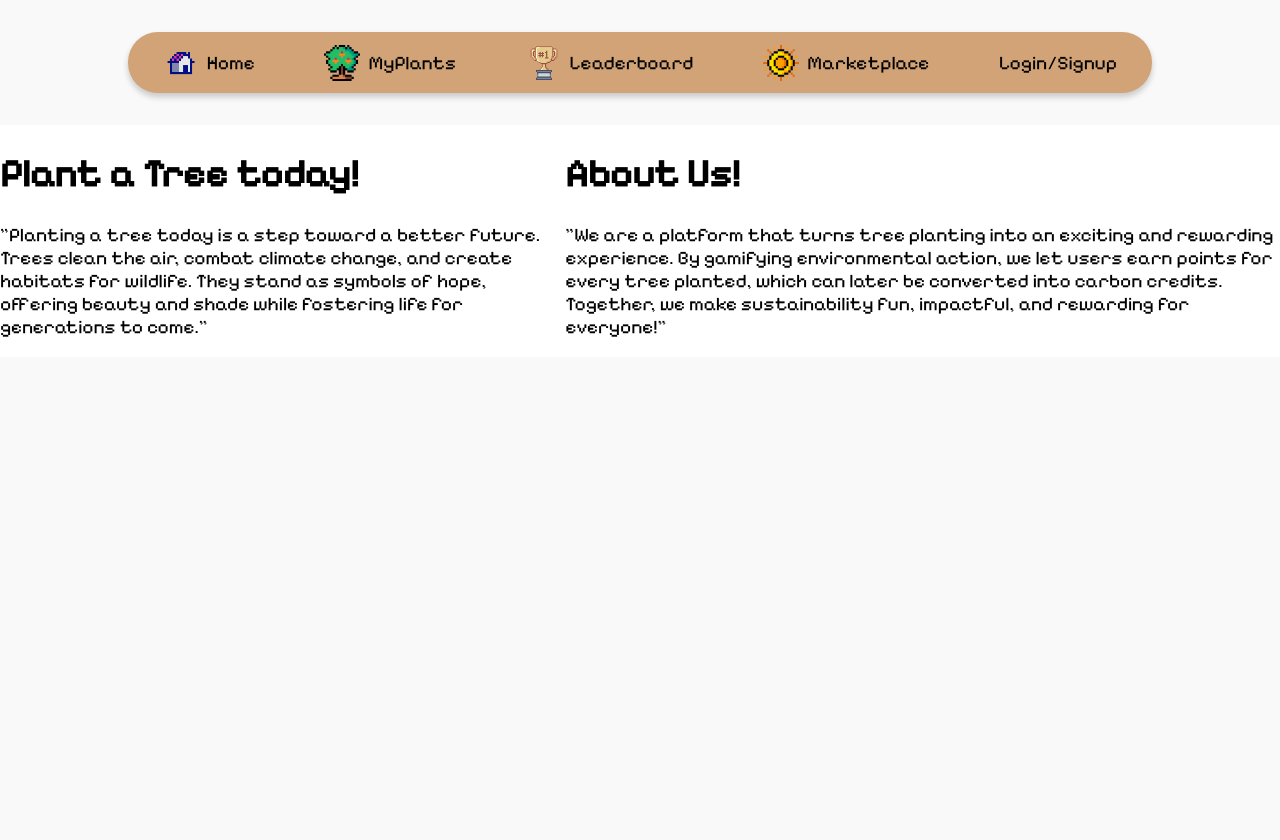
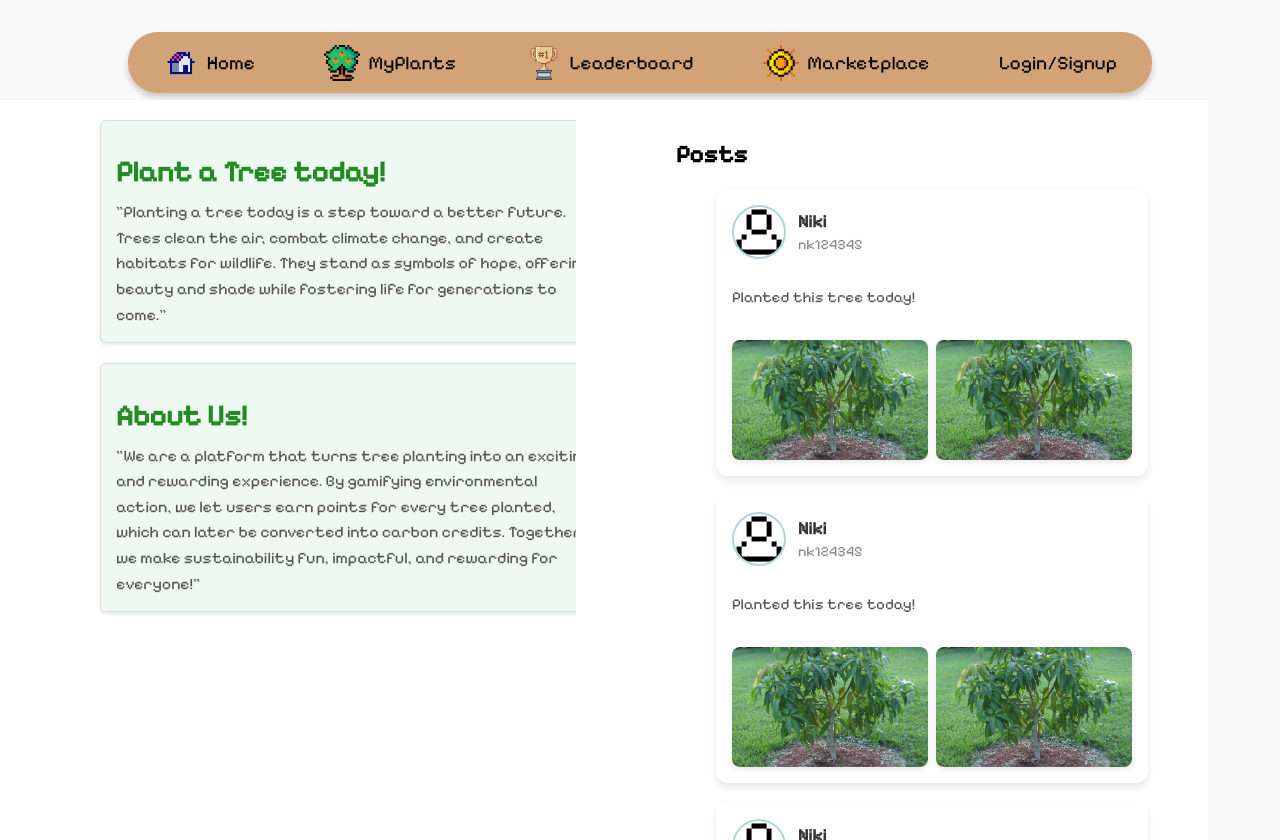
Before and after one commit to technicalclipper/carbon_credit_for_all, a React (Create React App) app in the folder frontend/app/: page /home in a window 1280 px wide. Before the commit the page ends 800 px from the top, so only its background shows below. Built offline with nearby package versions, Linux system fonts and the light colour scheme; no server answers.

Commit message:
temporary homepage added

```diff
--- a/frontend/app/src/App.js
+++ b/frontend/app/src/App.js
@@ -15,7 +15,6 @@ function App() {
       <Routes>
         <Route path="/signup" element={<Signup/>}/>
         <Route path="/signin" element={<Signin/>}/>
-        <Route path="/header" element={<Header/>}/>
         <Route path="/home" element={<Home />} />
       </Routes>
       </AuthProvider>
--- /dev/null
+++ b/frontend/app/src/components/homepost.js
@@ -0,0 +1,32 @@
+import React from 'react';
+import '../signin.css'
+
+function HomePost(props){
+    return(
+        <div className="card">
+        <div className="card-header">
+          <img
+            src="images/person.png"
+            alt="Profile Picture"
+            className="profile-pic"
+          />
+          <div className="user-info">
+            <h3>{props.username}</h3>
+            <p>{props.uid}</p>
+          </div>
+        </div>
+        <div className="card-content">
+          <p>
+            {props.desc}
+          </p>
+        </div>
+        <div className="card-images">
+          <img src="images/MangoTree.jpg" alt="Mango Tree 1" className="card-image" />
+          <img src="images/MangoTree.jpg" alt="Mango Tree 2" className="card-image" />
+        </div>
+      </div>
+
+    );
+}
+
+export default HomePost
--- a/frontend/app/src/pages/home.js
+++ b/frontend/app/src/pages/home.js
@@ -1,27 +1,57 @@
-import React,{useState} from 'react';
-import Header from '../components/header'
-import '../signin.css'
+import React, { useState } from "react";
+import Header from "../components/header";
+import HomePost from "../components/homepost";
+import "../signin.css";
 
-function Home(){
-    return(
+function Home() {
+  return (
     <div>
       <Header />
-        <div className="right-panel">
+      <div className="home-container">
+      <div className="home-left">
         <div className="content">
           <h1>Plant a Tree today!</h1>
           <p>
-                "Planting a tree today is a step toward a better future. Trees clean the air, combat climate change, and create habitats for wildlife. They stand as symbols of hope, offering beauty and shade while fostering life for generations to come."
+            "Planting a tree today is a step toward a better future. Trees clean
+            the air, combat climate change, and create habitats for wildlife.
+            They stand as symbols of hope, offering beauty and shade while
+            fostering life for generations to come."
           </p>
         </div>
         <div className="content">
           <h1>About Us!</h1>
-                <p>"We are a platform that turns tree planting into an exciting and rewarding experience. By gamifying environmental action, we let users earn points for every tree planted, which can later be converted into carbon credits. Together, we make sustainability fun, impactful, and rewarding for everyone!"</p>
+          <p>
+            "We are a platform that turns tree planting into an exciting and
+            rewarding experience. By gamifying environmental action, we let
+            users earn points for every tree planted, which can later be
+            converted into carbon credits. Together, we make sustainability fun,
+            impactful, and rewarding for everyone!"
+          </p>
+        </div>
+      </div>
+      <div className="home-right">
+        <h2>Posts</h2>
+        <div className="Post-container">
+        <HomePost
+          username="Niki"
+          uid="nk124345"
+          desc="Planted this tree today!"
+        />
+        <HomePost
+          username="Niki"
+          uid="nk124345"
+          desc="Planted this tree today!"
+        />
+        <HomePost
+          username="Niki"
+          uid="nk124345"
+          desc="Planted this tree today!"
+        />
         </div>
       </div>
       </div>
-
+    </div>
   );
-
 }
 
 export default Home;
--- a/frontend/app/src/signin.css
+++ b/frontend/app/src/signin.css
@@ -1,13 +1,10 @@
 body {
   margin: 0;
-    font-family: 'Pixelify-Sans',sans-serif;
+  font-family: "Pixelify-Sans", sans-serif;
   background-color: #f9f9f9;
-    font-family: 'Pixelify Sans', sans-serif;
+  font-family: "Pixelify Sans", sans-serif;
   padding: 0;
-
-
 }
-
 
 .container {
   display: flex;
@@ -30,17 +27,19 @@ body {
   margin-bottom: 1rem;
 }
 @keyframes example {
-    from {background-color: red;}
-    to {background-color: yellow;}
+  from {
+    background-color: red;
+  }
+  to {
+    background-color: yellow;
+  }
 }
 .left-panel .logo-text {
   font-size: 3rem;
   font-weight: 100;
 }
 
-
 .right-panel {
-
   font-size: larger;
   flex: 1;
 
@@ -62,7 +61,7 @@ body {
 .form h2 {
   margin-bottom: 1.5rem;
 
-    font-size: 2.0rem;
+  font-size: 2rem;
   text-align: center;
 }
 
@@ -84,7 +83,6 @@ body {
 }
 
 .submit-button {
-
   background: #000;
   color: white;
   border: none;
@@ -100,7 +98,6 @@ body {
 }
 
 .form p {
-
   margin-top: 1rem;
   font-size: 0.9rem;
   text-align: center;
@@ -148,3 +145,128 @@ body {
   transform: scale(1.3);
   transition: transform 0.2s ease-in-out;
 }
+
+.home-container{
+    display:flex;
+}
+.home-left {
+    flex:1;
+  width: 40%; /* Occupies the left side */
+  padding: 20px;
+  padding-left: 100px;
+
+  position: absolute;
+  left: 0;
+  top: 0;
+  background-color: #ffffff;
+  overflow-y: auto; /* Adds scrolling if content exceeds the height */
+  /* margin-top: 100px; */
+  top: 100px; /* Starts below the navbar */
+  height: calc(100vh - 100px);
+}
+.home-right {
+    flex:1;
+    width: 40%;
+    padding: 20px;
+    padding-left: 100px;
+    margin-left:45%;
+    position: absolute;
+    left: 0;
+    top: 0;
+    background-color: #ffffff;
+    overflow-y: auto; /* Adds scrolling if content exceeds the height */
+    /* margin-top: 100px; */
+    top: 100px; /* Starts below the navbar */
+    height: calc(100vh - 100px);
+  }
+
+.content {
+  margin-bottom: 20px;
+  padding: 15px;
+  background: #eef9f1; /* Light greenish tint */
+  border: 1px solid #ddd;
+  border-radius: 6px;
+  box-shadow: 0 2px 4px rgba(0, 0, 0, 0.1);
+  text-align: left;
+}
+
+.content h1 {
+  font-size: 1.8rem;
+  color: #228b22; /* Forest green */
+  margin-bottom: 10px;
+}
+
+.content p {
+  font-size: 1rem;
+  line-height: 1.6;
+  color: #555;
+  margin: 0;
+}
+
+/body {
+  margin: 0;
+  font-family: Arial, sans-serif;
+  background: linear-gradient(to bottom, #aad7d7, #c6f3b7);
+}
+
+.card {
+  width: 80%;
+  max-width: 400px;
+  background: #ffffff;
+  border-radius: 12px;
+  box-shadow: 0 4px 8px rgba(0, 0, 0, 0.1);
+  margin: 20px auto;
+  padding: 16px;
+  display: flex;
+  flex-direction: column;
+}
+
+.card-header {
+  display: flex;
+  align-items: center;
+  margin-bottom: 12px;
+}
+
+.profile-pic {
+  width: 50px;
+  height: 50px;
+  border-radius: 50%;
+  margin-right: 12px;
+  object-fit: cover;
+  border: 2px solid #aad7d7;
+}
+
+.user-info h3 {
+  margin: 0;
+  font-size: 1.1rem;
+  color: #333;
+}
+
+.user-info p {
+  margin: 4px 0 0;
+  font-size: 0.9rem;
+  color: #888;
+}
+
+.card-content {
+  margin-bottom: 16px;
+}
+
+.card-content p {
+  font-size: 0.95rem;
+  color: #555;
+  line-height: 1.5;
+}
+
+.card-images {
+  display: flex;
+  gap: 8px;
+}
+
+.card-image {
+  width: calc(50% - 4px);
+  border-radius: 8px;
+  object-fit: cover;
+  height: 120px;
+  box-shadow: 0 2px 6px rgba(0, 0, 0, 0.1);
+}
```
Also changed, not shown: frontend/app/public/images/MangoTree.jpg (added). Lines whose indentation alone changed are shown as unchanged.
